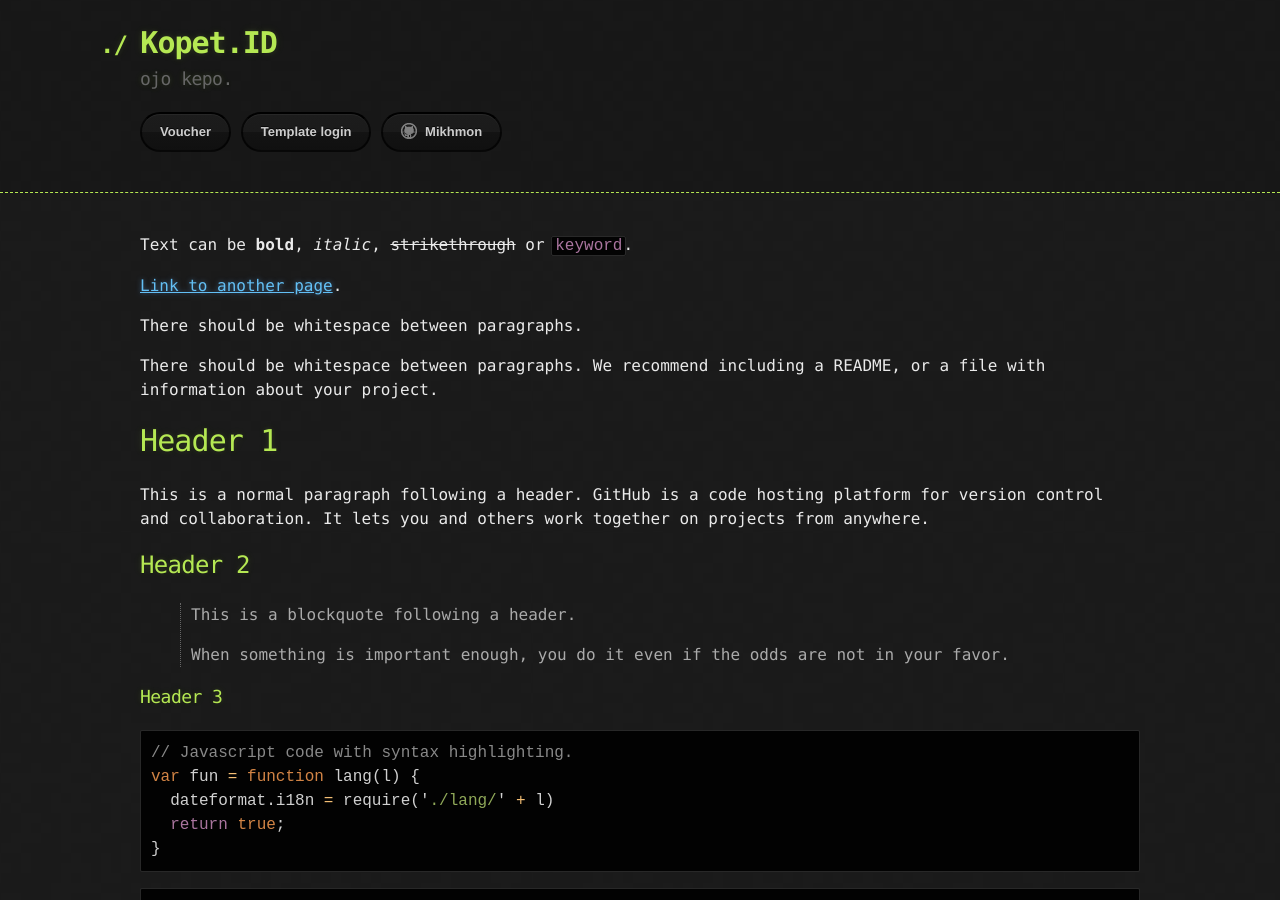
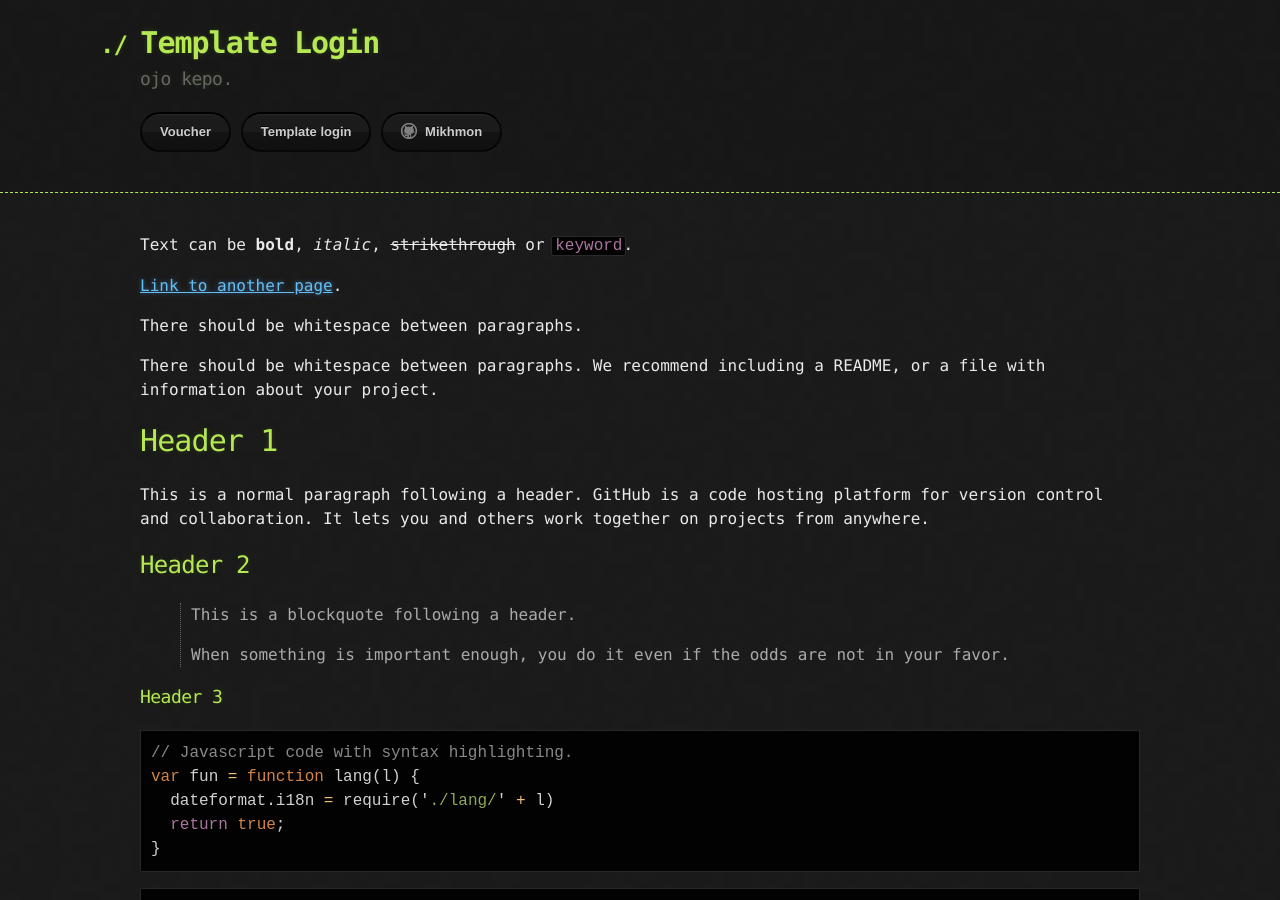
Before and after one commit to ukhaiz/Template-login, a Jekyll site: the page built from index.md, in a window 1280 px wide and 900 px high. Built offline with Jekyll 4.4.1, drawn with Linux system fonts in a browser that asks for light colours.

Commit message:
Update _config.yml

```diff
--- a/_config.yml
+++ b/_config.yml
@@ -1,4 +1,4 @@
-title: Kopet.ID
+title: Template Login
 description: ojo kepo.
 show_downloads: true
 google_analytics:
```
